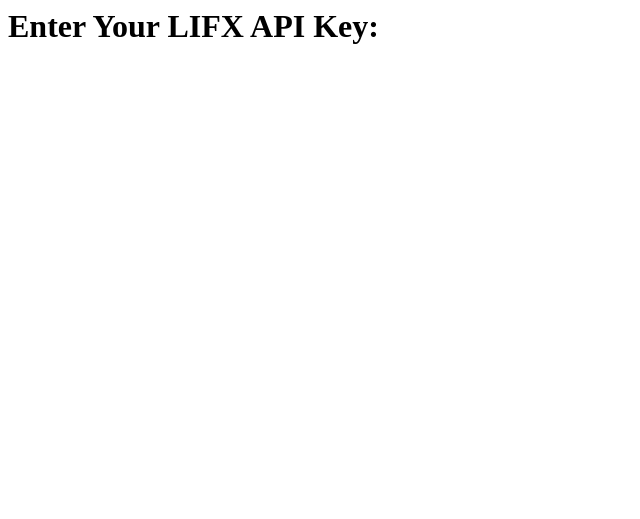
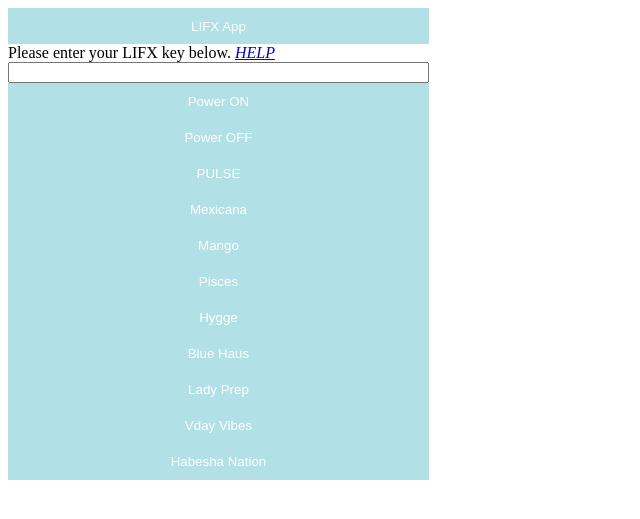
Before and after one commit to cousinskeeta/LIFX, a Flask app: page / in a window 1280 px wide. Shown: the top 519 px of the page, without its empty margins (0-640 px from the left). Run offline with Flask 2, Linux system fonts and the light colour scheme.

Commit message:
updated UI

```diff
--- a/app/templates/index.html
+++ b/app/templates/index.html
@@ -1,8 +1,47 @@
 <html>
     <head>
         <title>{{ title }}</title>
+
+        <style>
+            .btn-group button {
+            background-color: hsl(187, 52%, 80%); /* Green background */
+            border: 1px solid powderblue; /* Green border */
+            color: white; /* White text */
+            padding: 10px 24px; /* Some padding */
+            cursor: pointer; /* Pointer/hand icon */
+            width: 55%; /* Set a width if needed */
+            display: block; /* Make the buttons appear below each other */
+            }
+
+            .btn-group button:not(:last-child) {
+            border-bottom: none; /* Prevent double borders */
+            }
+
+            /* Add a background color on hover */
+            .btn-group button:hover {
+            background-color: rgb(44, 130, 141);
+
+        </style>
     </head>
+
     <body>
-        <h1>Enter Your LIFX API Key:</h1>
+        <div class="btn-group" style="width:100%">
+            <form action="#" method="POST">
+                <button style="width:33.3%" type="submit">LIFX App</button>
+                <label for="lifx_id">Please enter your LIFX key below. <i><a href="#">HELP</a></i></label><br>
+                <input type="text" id="lifx_id" name="lifx_id" style="width:33.3%">
+                <button style="width:33.3%" type="submit" formaction="#">Power ON</button>
+                <button style="width:33.3%" type="submit" formaction="#">Power OFF</button>
+                <button style="width:33.3%" type="submit" formaction="#">PULSE</button>
+                <button style="width:33.3%" type="submit" formaction="#">Mexicana</button>
+                <button style="width:33.3%" type="submit" formaction="#">Mango</button>
+                <button style="width:33.3%" type="submit" formaction="#">Pisces</button>
+                <button style="width:33.3%" type="submit" formaction="#">Hygge</button>
+                <button style="width:33.3%" type="submit" formaction="#">Blue Haus</button>
+                <button style="width:33.3%" type="submit" formaction="#">Lady Prep</button>
+                <button style="width:33.3%" type="submit" formaction="#">Vday Vibes</button>
+                <button style="width:33.3%" type="submit" formaction="#">Habesha Nation</button>
+            </form>
+        </div>
     </body>
 </html>
```
